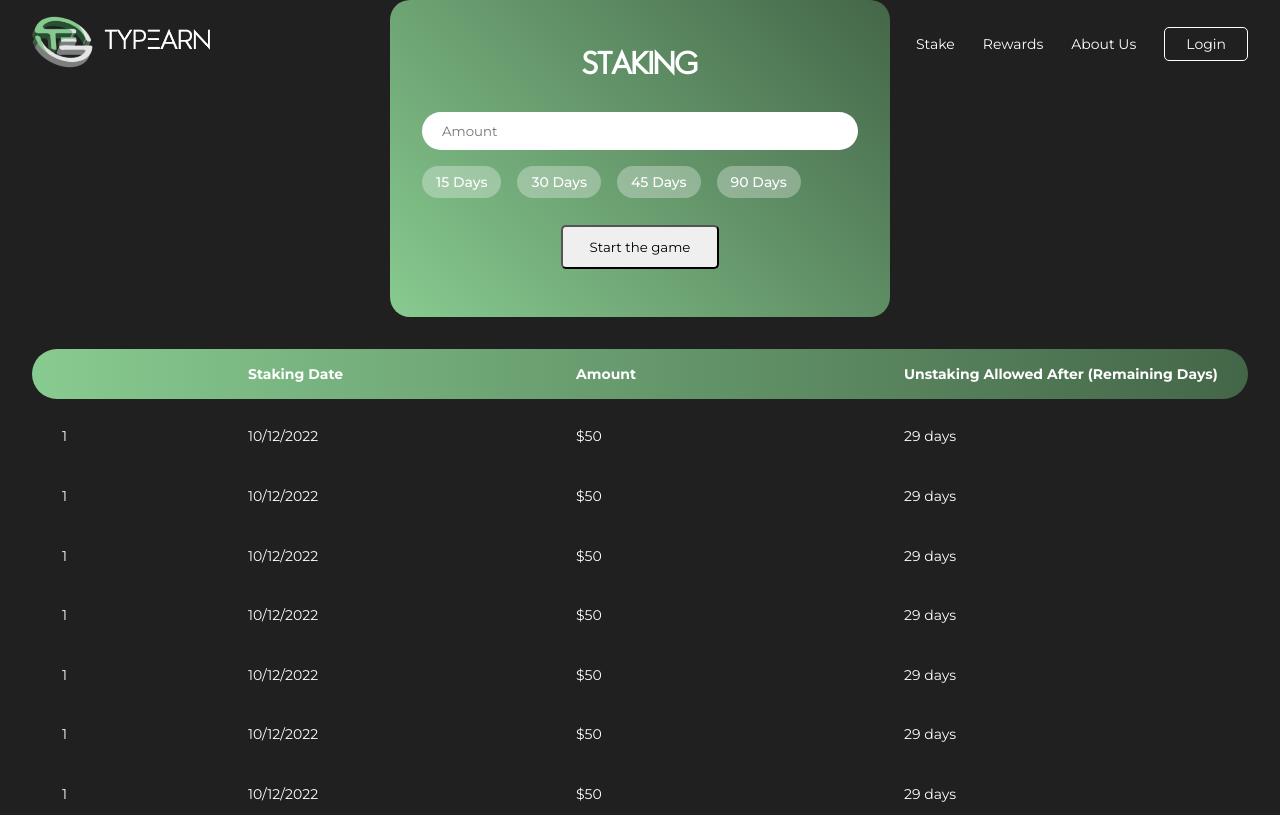
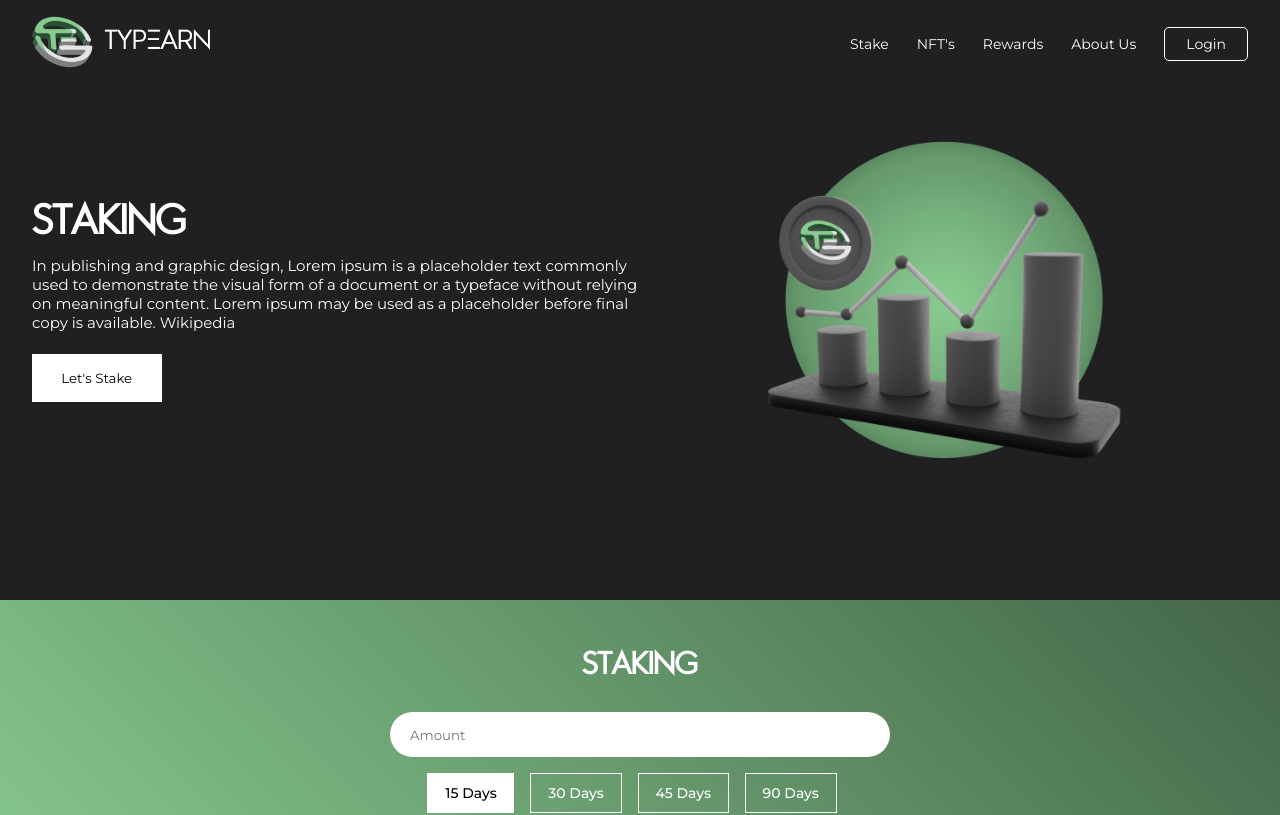
Before and after one commit to IBilalShabbir/TypEarn, a React (Vite) app: page /stake in a window 1280 px wide. Shown: the top 815 px of the page. Built offline with nearby package versions, Linux system fonts and the light colour scheme.

Commit message:
stake done

```diff
--- a/src/App.scss
+++ b/src/App.scss
@@ -114,7 +114,7 @@ body {
 }
 .home__banner__content__right__img {
   width: 100%;
-  max-width: 550px;
+  max-width: 400px;
 }
 .home__banner__content__left__heading {
   font-family: Pasajero, "Montserrat", sans-serif;
@@ -325,11 +325,9 @@ body {
   flex-direction: column;
   align-items: center;
   width: 100%;
-  max-width: 500px;
   margin: 0em auto;
   background: linear-gradient(45deg, #88cb90, #446648);
-  border-radius: 20px;
-  margin-bottom: 2em;
+  margin-bottom: 4em;
   padding: 3em 2em;
 }
 .home__form__heading {
@@ -343,6 +341,7 @@ body {
   display: flex;
   flex-direction: column;
   width: 100%;
+  max-width: 500px;
   margin-bottom: 1em;
 }
 .home__form__input__label {
@@ -352,7 +351,7 @@ body {
 }
 .home__form__input__field {
   width: 100%;
-  height: 38px;
+  height: 45px;
   border-radius: 50px;
   padding: 0em 1.5em;
   border: none;
@@ -366,8 +365,10 @@ body {
 .home__form__row {
   display: flex;
   align-items: center;
+  justify-content: center;
   flex-wrap: wrap;
   width: 100%;
+  max-width: 500px;
 }
 .home__form__row__entry {
   position: relative;
@@ -384,12 +385,11 @@ body {
 }
 .home__form__row__entry__content {
   color: white;
-  padding: 0.5em 1em;
+  padding: 0.7em 1.2em;
   white-space: nowrap;
   font-size: 14px;
   text-align: center;
-  border-radius: 50px;
-  background-color: rgba(255, 255, 255, 0.3);
+  border: 1px solid white;
   font-weight: 500;
 }
 .home__form__row__entry__input:hover ~ .home__form__row__entry__content {
--- a/src/components/Header.jsx
+++ b/src/components/Header.jsx
@@ -71,6 +71,9 @@ export function Header({
               <div className="header__nav " style={{ top: 0 }}>
                 <Link to="/stake" className="header__nav__link">
                   Stake
+                </Link>
+                <Link to="/" className="header__nav__link">
+                  NFT's
                 </Link>
                 <Link to="/" className="header__nav__link">
                   Rewards
--- a/src/components/StakeAmountEntry.jsx
+++ b/src/components/StakeAmountEntry.jsx
@@ -1,10 +1,11 @@
 import React from "react";
 
-export function StakeAmountEntry({ value }) {
+export function StakeAmountEntry({ defaultChecked, value }) {
   return (
     <div className="home__form__row__entry">
       <input
         type="radio"
+        defaultChecked={defaultChecked}
         className="home__form__row__entry__input"
         name="home__form__row__entry"
       />
--- a/src/screens/Stake.jsx
+++ b/src/screens/Stake.jsx
@@ -1,10 +1,39 @@
 import React from "react";
 import { StakeAmountEntry } from "../components/StakeAmountEntry";
 import { StakeTableListEntry } from "../components/StakeTableListEntry";
+import stake from "../assets/stake.png";
 
-export default function Stake({}) {
+export default function Stake({ setIsStartGame, user, setIsLogin }) {
   return (
     <>
+      <div className="home__banner" style={{ background: "transparent" }}>
+        <div className="home__banner__content">
+          <div className="home__banner__content__left">
+            <div className="home__banner__content__left__heading">Staking</div>
+            <div className="home__banner__content__left__info">
+              In publishing and graphic design, Lorem ipsum is a placeholder
+              text commonly used to demonstrate the visual form of a document or
+              a typeface without relying on meaningful content. Lorem ipsum may
+              be used as a placeholder before final copy is available. Wikipedia
+            </div>
+            <button
+              className="home__banner__content__left__button"
+              onClick={() => {
+                user === null ? setIsLogin(true) : setIsStartGame(true);
+              }}
+            >
+              Let's Stake
+            </button>
+          </div>
+          <div className="home__banner__content__right">
+            <img
+              src={stake}
+              alt="stake"
+              className="home__banner__content__right__img"
+            />
+          </div>
+        </div>
+      </div>
       <div className="home__form">
         <div className="home__form__heading">Staking</div>
         <div className="home__form__input">
@@ -16,13 +45,13 @@ export default function Stake({}) {
           />
         </div>
         <div className="home__form__row">
-          <StakeAmountEntry value="15 Days" />
+          <StakeAmountEntry defaultChecked value="15 Days" />
           <StakeAmountEntry value="30 Days" />
           <StakeAmountEntry value="45 Days" />
           <StakeAmountEntry value="90 Days" />
         </div>
         <button
-          className="home__banner__overlay__content__button"
+          className="home__banner__content__left__button"
           style={{ padding: ".9em 2em", borderRadius: 5, marginTop: "2em" }}
         >
           Start the game
```
Also changed, not shown: src/assets/car.png.
